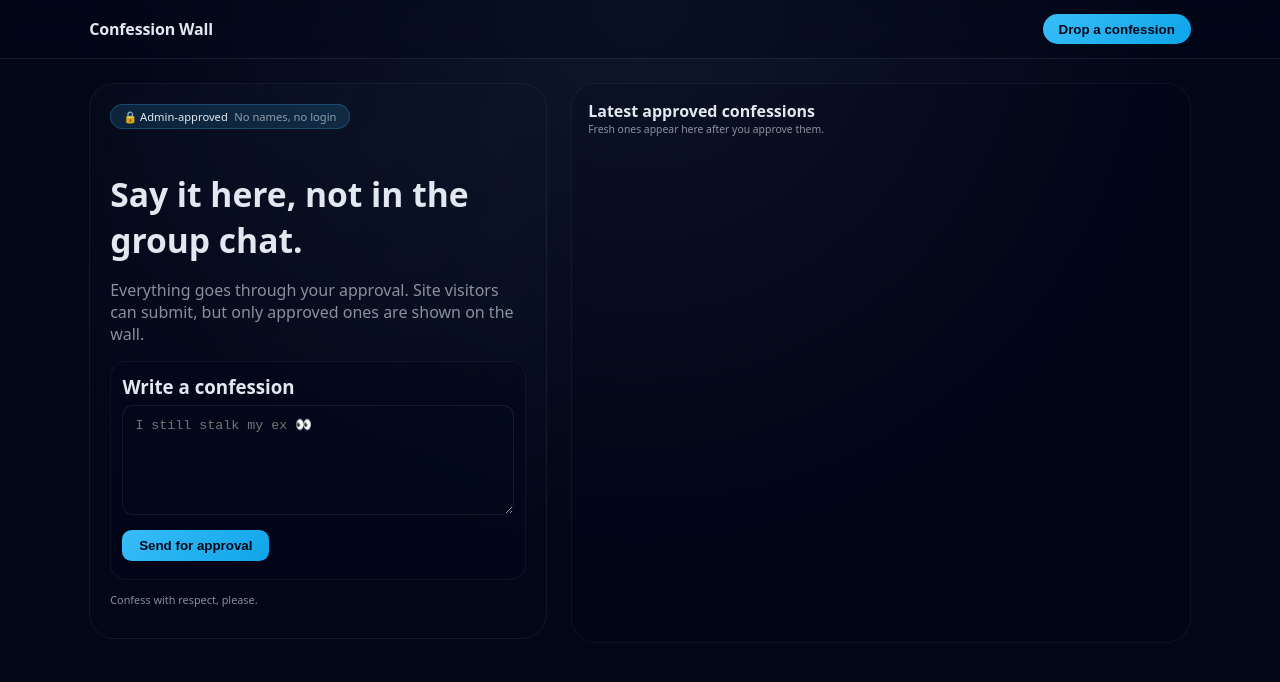
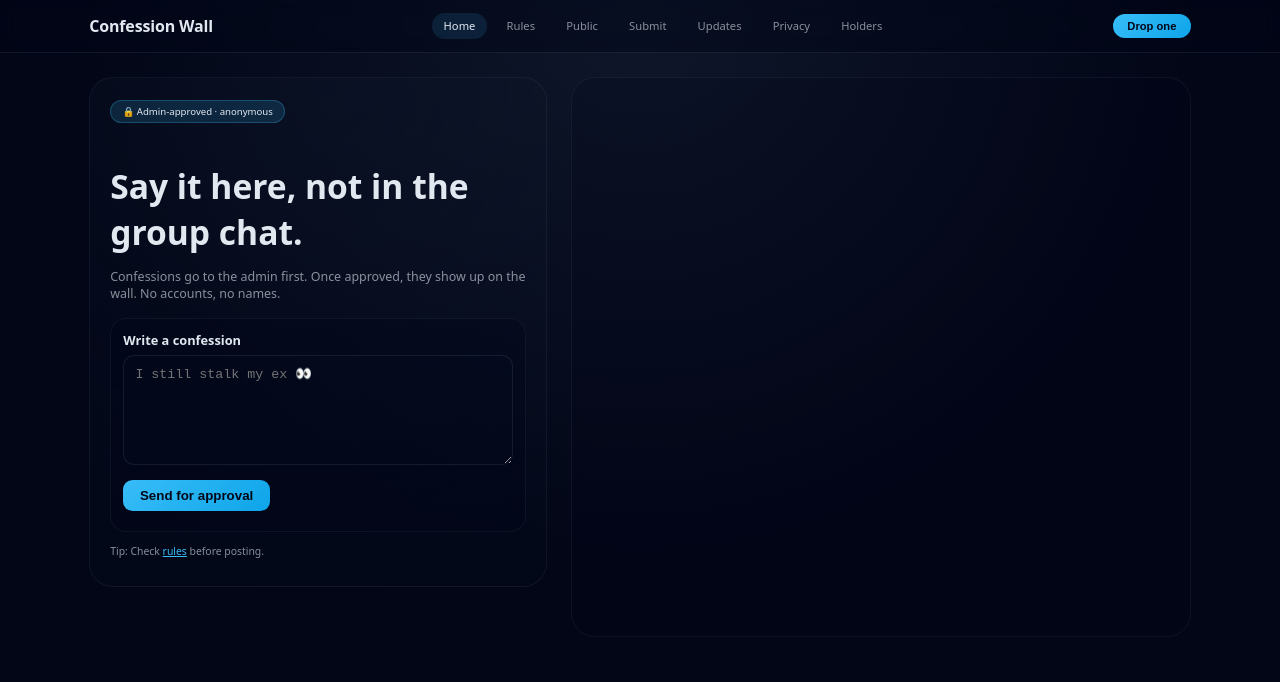
Before and after one commit to redevLl/confess, a plain HTML site: page index.html in a window 1280 px wide. Drawn offline with nearby package versions, Linux system fonts and the light colour scheme.

Commit message:
Update index.html

```diff
--- a/index.html
+++ b/index.html
@@ -9,15 +9,13 @@
         --bg: radial-gradient(circle at top, #0f172a 0%, #020617 55%, #020617 100%);
         --surface: rgba(2, 6, 23, 0.55);
         --card: rgba(15, 23, 42, 0.4);
-        --border: rgba(148, 163, 184, 0.24);
+        --border: rgba(148, 163, 184, 0.13);
         --text: #e2e8f0;
         --muted: rgba(226, 232, 240, 0.6);
         --accent: #38bdf8;
-        --radius-lg: 1.25rem;
+        --radius-lg: 1.2rem;
       }
-      * {
-        box-sizing: border-box;
-      }
+      * { box-sizing: border-box; }
       body {
         font-family: system-ui, -apple-system, "Segoe UI", sans-serif;
         background: var(--bg);
@@ -29,213 +27,234 @@
         position: sticky;
         top: 0;
         z-index: 50;
-        backdrop-filter: blur(12px);
-        background: rgba(2, 6, 23, 0.35);
-        border-bottom: 1px solid rgba(148, 163, 184, 0.15);
+        background: rgba(2, 6, 23, 0.45);
+        backdrop-filter: blur(10px);
+        border-bottom: 1px solid rgba(148, 163, 184, 0.12);
       }
       .nav {
         max-width: 1140px;
         margin: 0 auto;
-        padding: 0.9rem 1.2rem;
+        padding: 0.8rem 1.2rem;
         display: flex;
         align-items: center;
         justify-content: space-between;
+        gap: 1rem;
       }
-      .logo {
+      .logo a {
+        text-decoration: none;
+        color: var(--text);
         font-weight: 700;
-        letter-spacing: -0.01em;
+        letter-spacing: -.01em;
+      }
+      .links {
+        display: flex;
+        gap: .55rem;
+        flex-wrap: wrap;
+      }
+      .links a {
+        color: var(--muted);
+        font-size: .7rem;
+        text-decoration: none;
+        padding: .35rem .7rem;
+        border-radius: 9999px;
+      }
+      .links a:hover,
+      .links a.active {
+        background: rgba(56,189,248,.12);
+        color: var(--text);
       }
       .cta-btn {
         background: linear-gradient(135deg, #38bdf8 0%, #0ea5e9 100%);
+        border: none;
+        border-radius: 999px;
+        padding: .4rem .9rem;
+        font-weight: 600;
         color: #020617;
-        border: none;
-        padding: 0.45rem 1rem;
-        border-radius: 9999px;
-        font-weight: 600;
         cursor: pointer;
+        font-size: .7rem;
       }
       main {
         max-width: 1140px;
         margin: 0 auto;
         padding: 1.5rem 1.2rem 2.5rem;
         display: grid;
-        grid-template-columns: minmax(0, 0.85fr) minmax(0, 1.15fr);
+        grid-template-columns: minmax(0, .85fr) minmax(0, 1.15fr);
         gap: 1.5rem;
       }
       @media (max-width: 900px) {
-        main {
-          grid-template-columns: 1fr;
-        }
+        main { grid-template-columns: 1fr; }
       }
+      /* left */
       .hero-card {
-        background: radial-gradient(circle at top, rgba(15,23,42,.4) 0%, rgba(15,23,42,.1) 80%);
-        border: 1px solid rgba(148, 163, 184, 0.09);
+        background: radial-gradient(circle at top, rgba(15,23,42,.4) 0%, rgba(15,23,42,.1) 85%);
+        border: 1px solid rgba(148,163,184,.08);
         border-radius: calc(var(--radius-lg) + .3rem);
-        padding: 1.25rem 1.25rem 1.2rem;
-        backdrop-filter: blur(10px);
+        padding: 1.25rem 1.25rem 1.1rem;
+      }
+      .feature-badge {
+        display: inline-flex;
+        gap: .4rem;
+        align-items: center;
+        background: rgba(56,189,248,.15);
+        border: 1px solid rgba(56,189,248,.25);
+        border-radius: 9999px;
+        padding: .25rem .7rem;
+        font-size: .6rem;
+        margin-bottom: .8rem;
       }
       .hero-title {
         font-size: clamp(1.8rem, 3vw, 2.1rem);
-        margin-bottom: 0.35rem;
+        margin-bottom: .35rem;
       }
       .hero-sub {
         color: var(--muted);
+        font-size: .78rem;
         margin-bottom: 1rem;
       }
-      .feature-badge {
-        display: inline-flex;
-        gap: 0.4rem;
-        align-items: center;
-        background: rgba(56, 189, 248, 0.15);
-        border: 1px solid rgba(56, 189, 248, 0.25);
-        color: #e2e8f0;
-        border-radius: 9999px;
-        padding: 0.25rem 0.75rem;
-        font-size: 0.7rem;
-        margin-bottom: 0.9rem;
-      }
       .form-card {
-        margin-top: 1rem;
-        background: rgba(2, 6, 23, 0.3);
-        border: 1px solid rgba(148, 163, 184, 0.08);
+        background: rgba(2,6,23,.3);
+        border: 1px solid rgba(148,163,184,.08);
         border-radius: 1rem;
-        padding: 0.7rem 0.7rem 0.5rem;
+        padding: .75rem .75rem .6rem;
       }
       textarea {
         width: 100%;
         min-height: 110px;
-        border-radius: 0.7rem;
-        border: 1px solid rgba(148, 163, 184, 0.12);
-        padding: 0.7rem 0.75rem;
-        background: rgba(15, 23, 42, 0.12);
+        border-radius: .7rem;
+        border: 1px solid rgba(148,163,184,.12);
+        background: rgba(15,23,42,.12);
         color: var(--text);
+        padding: .6rem .7rem;
         resize: vertical;
       }
       button.primary {
-        margin-top: 0.6rem;
+        margin-top: .6rem;
         background: linear-gradient(135deg, #38bdf8 0%, #0ea5e9 100%);
         border: none;
-        padding: 0.5rem 1.05rem;
-        border-radius: 0.6rem;
+        padding: .5rem 1.05rem;
+        border-radius: .6rem;
         color: #020617;
         font-weight: 600;
         cursor: pointer;
       }
       .status {
-        font-size: 0.68rem;
-        margin-top: 0.4rem;
+        font-size: .65rem;
         color: var(--muted);
+        margin-top: .4rem;
       }
-      /* right side wall */
+      /* right wall */
       .wall-wrapper {
-        background: rgba(2, 6, 23, 0.15);
-        border: 1px solid rgba(148, 163, 184, 0.08);
+        background: rgba(2,6,23,.15);
+        border: 1px solid rgba(148,163,184,.08);
         border-radius: calc(var(--radius-lg) + .3rem);
         padding: 1rem;
-        height: 100%;
+        min-height: 70vh;
         display: flex;
         flex-direction: column;
-        min-height: 70vh;
+        gap: .85rem;
       }
-      .wall-header {
-        display: flex;
-        justify-content: space-between;
-        align-items: center;
-        margin-bottom: 0.75rem;
+      .featured {
+        background: linear-gradient(135deg, rgba(56,189,248,.35) 0%, rgba(15,23,42,.3) 80%);
+        border: 1px solid rgba(148,163,184,.14);
+        border-radius: .9rem;
+        padding: .85rem .85rem .6rem;
       }
-      .wall-title {
-        font-weight: 600;
+      .featured-title {
+        font-size: .7rem;
+        text-transform: uppercase;
+        letter-spacing: .08em;
+        opacity: .7;
+        margin-bottom: .3rem;
       }
-      .wall-hint {
-        font-size: 0.65rem;
-        color: var(--muted);
+      .featured-text {
+        font-size: .9rem;
+        line-height: 1.35;
+      }
+      .featured-meta {
+        font-size: .6rem;
+        opacity: .55;
+        margin-top: .35rem;
       }
       .wall-list {
         display: flex;
         flex-direction: column;
-        gap: 0.75rem;
+        gap: .65rem;
         overflow-y: auto;
-        padding-right: 0.3rem;
-        max-height: 68vh;
+        max-height: 60vh;
+        padding-right: .3rem;
       }
       .conf-card {
-        background: rgba(15, 23, 42, 0.45);
-        border: 1px solid rgba(148, 163, 184, 0.11);
-        border-radius: 0.9rem;
-        padding: 0.75rem 0.85rem 0.6rem;
+        background: rgba(15,23,42,.45);
+        border: 1px solid rgba(148,163,184,.11);
+        border-radius: .7rem;
+        padding: .6rem .75rem .5rem;
       }
-      .conf-text {
-        line-height: 1.35;
-      }
-      .conf-meta {
-        margin-top: 0.4rem;
-        font-size: 0.6rem;
-        color: rgba(226, 232, 240, 0.35);
-      }
+      .conf-text { line-height: 1.35; font-size: .78rem; }
+      .conf-meta { margin-top: .35rem; font-size: .6rem; color: rgba(226,232,240,.35); }
+      a { color: inherit; }
     </style>
     <script src="https://unpkg.com/@supabase/supabase-js@2"></script>
   </head>
   <body>
     <header>
       <div class="nav">
-        <div class="logo">Confession Wall</div>
-        <button class="cta-btn" onclick="scrollToForm()">Drop a confession</button>
+        <div class="logo"><a href="/">Confession Wall</a></div>
+        <div class="links">
+          <a href="/" class="active">Home</a>
+          <a href="/rules.html">Rules</a>
+          <a href="/public.html">Public</a>
+          <a href="/submit.html">Submit</a>
+          <a href="/updates.html">Updates</a>
+          <a href="/privacy.html">Privacy</a>
+          <a href="/holders.html">Holders</a>
+        </div>
+        <button class="cta-btn" onclick="document.getElementById('confessionInput').focus()">Drop one</button>
       </div>
     </header>
 
     <main>
+      <!-- LEFT: form / intro -->
       <section>
         <div class="hero-card" id="formArea">
-          <div class="feature-badge">
-            🔒 Admin-approved
-            <span style="opacity:.6;">No names, no login</span>
-          </div>
+          <div class="feature-badge">🔒 Admin-approved · anonymous</div>
           <h1 class="hero-title">Say it here, not in the group chat.</h1>
           <p class="hero-sub">
-            Everything goes through your approval. Site visitors can submit, but only approved ones are shown on the wall.
+            Confessions go to the admin first. Once approved, they show up on the wall. No accounts, no names.
           </p>
 
           <div class="form-card">
-            <h3 style="margin:0 0 .4rem;">Write a confession</h3>
+            <h3 style="margin:0 0 .4rem; font-size:.8rem;">Write a confession</h3>
             <textarea id="confessionInput" maxlength="240" placeholder="I still stalk my ex 👀"></textarea>
             <button class="primary" onclick="submitConfession()">Send for approval</button>
             <p id="status" class="status"></p>
           </div>
 
           <p class="status" style="margin-top:.75rem;">
-            Confess with respect, please.
+            Tip: Check <a href="/rules.html" style="color:var(--accent);">rules</a> before posting.
           </p>
         </div>
       </section>
 
+      <!-- RIGHT: featured + list -->
       <section class="wall-wrapper">
-        <div class="wall-header">
-          <div>
-            <div class="wall-title">Latest approved confessions</div>
-            <div class="wall-hint">Fresh ones appear here after you approve them.</div>
-          </div>
-        </div>
-        <div id="feed" class="wall-list">
-          <!-- confessions will go here -->
-        </div>
+        <div id="featured" class="featured" style="display:none;"></div>
+        <div id="feed" class="wall-list"></div>
       </section>
     </main>
 
     <script>
-      // BURAYA KENDİ BİLGİLERİNİ KOY
+      // KENDİ SUPABASE BİLGİLERİNİ YAZ
       const SUPABASE_URL = "https://ijlmspfmmxnktsggoitd.supabase.co";
       const SUPABASE_ANON_KEY = "eyJhbGciOiJIUzI1NiIsInR5cCI6IkpXVCJ9.eyJpc3MiOiJzdXBhYmFzZSIsInJlZiI6ImlqbG1zcGZtbXhua3RzZ2dvaXRkIiwicm9sZSI6ImFub24iLCJpYXQiOjE3NjI4MzE1ODQsImV4cCI6MjA3ODQwNzU4NH0.s_lj8SNu64M0W4rM-sWTOJdN9DhxQ6XnqCawdY-c4dY";
 
       const { createClient } = window.supabase;
       const supabase = createClient(SUPABASE_URL, SUPABASE_ANON_KEY);
 
-      function scrollToForm() {
-        document.getElementById("formArea").scrollIntoView({ behavior: "smooth" });
-      }
-
       async function loadConfessions() {
         const feed = document.getElementById("feed");
+        const featured = document.getElementById("featured");
         feed.innerHTML = "<p class='status'>Loading...</p>";
+
         const { data, error } = await supabase
           .from("confessions")
           .select("*")
@@ -254,8 +273,17 @@
           return;
         }
 
+        // İlkini featured yapalım
+        const [first, ...rest] = data;
+        featured.style.display = "block";
+        featured.innerHTML = `
+          <div class="featured-title">Featured confession</div>
+          <div class="featured-text">${first.text}</div>
+          <div class="featured-meta">${new Date(first.created_at).toLocaleString()}</div>
+        `;
+
         feed.innerHTML = "";
-        data.forEach((row) => {
+        rest.forEach(row => {
           const card = document.createElement("div");
           card.className = "conf-card";
           card.innerHTML = `
@@ -274,13 +302,11 @@
         const { error } = await supabase
           .from("confessions")
           .insert({ text: val, approved: false });
-
         if (error) {
           console.error(error);
           status.textContent = "Error sending. Try again.";
           return;
         }
-
         input.value = "";
         status.textContent = "Sent ✅ waiting for admin approval.";
       }
```
